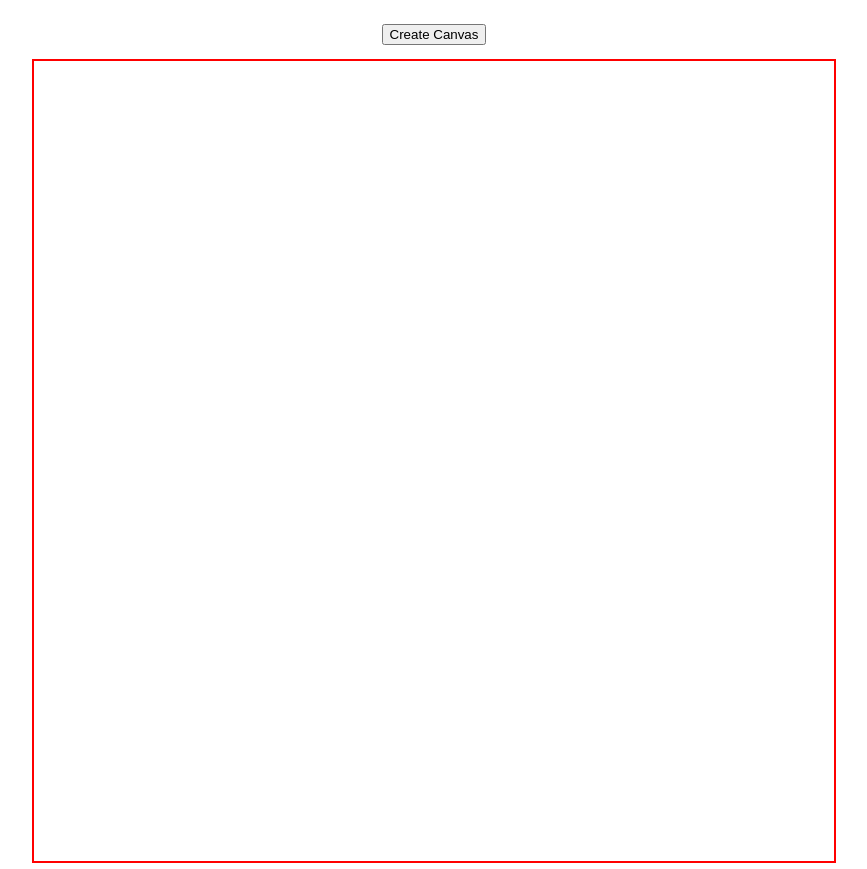
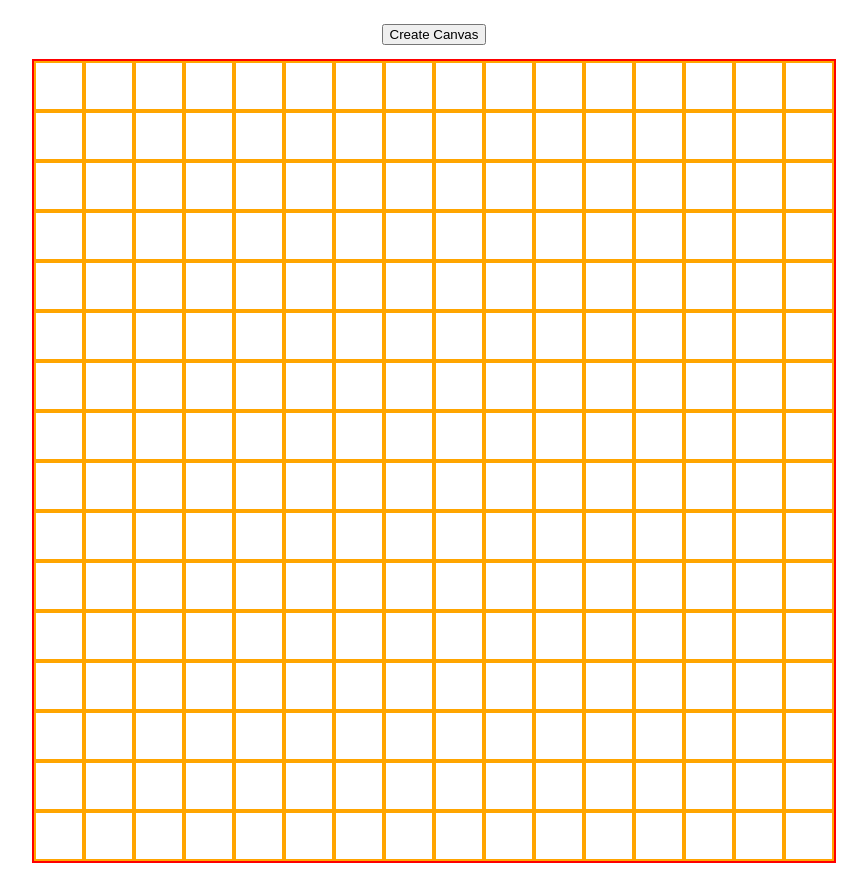
Before and after one commit to Mattheweng1/etch-a-sketch, a plain HTML site: page index.html in a window 1280 px wide. Shown: the whole page, without its empty margins (206-1073 px from the left). Drawn offline with Linux system fonts and the light colour scheme.

Commit message:
Create function to create canvas grid of squares
Added 'defer' to script link in html.
Changed some labeling.

```diff
--- a/index.html
+++ b/index.html
@@ -5,12 +5,12 @@
     <meta http-equiv="X-UA-Compatible" content="IE=edge">
     <meta name="viewport" content="width=device-width, initial-scale=1.0">
     <link rel="stylesheet" type="text/css" href="style.css">
-    <script src="script.js"></script>
+    <script src="script.js" defer></script>
     <title>Etch-a-Sketch</title>
 </head>
 <body>
-    <button class="create-canvas">Create Canvas</button>
-    <div class="canvas">
+    <button class="createCanvas">Create Canvas</button>
+    <div id="canvas">
 
     </div>
 </body>
--- a/script.js
+++ b/script.js
@@ -0,0 +1,35 @@
+const canvas = document.getElementById('canvas');
+
+function addRow() {
+    const canvasRow = document.createElement('div');
+    canvasRow.classList.add('canvasRow');
+    canvas.appendChild(canvasRow);
+}
+
+function addRows(rows) {
+    for (i = 0; i < rows; i++) {
+        addRow();
+    }
+}
+
+function createItem() {
+    const canvasItem = document.createElement('div');
+    canvasItem.classList.add('canvasItem');
+    return canvasItem;
+}
+
+function addItems(items) {
+    const canvasRows = Array.from(document.querySelectorAll('.canvasRow'));
+    canvasRows.forEach((canvasRow) => {
+        for (i = 0; i < items; i++) {
+            canvasRow.appendChild(createItem());
+        }
+    })
+}
+
+function createCanvas(dimensions) {
+    addRows(dimensions);
+    addItems(dimensions);
+}
+
+createCanvas(16);
--- a/style.css
+++ b/style.css
@@ -11,11 +11,11 @@ body {
     flex-direction: column;
 }
 
-button.create-canvas {
+button.createCanvas {
     margin: 16px;
 }
 
-.canvas {
+#canvas {
     width: 800px;
     height: 800px;
     outline: 2px solid red;
@@ -24,13 +24,12 @@ button.create-canvas {
     flex-direction: column;
 }
 
-.canvas-row {
+.canvasRow {
     display: flex;
     flex: 1;
-    border: 2px solid blue;
 }
 
-.row-item {
+.canvasItem {
     flex: 1;
-    border: 1px solid green;
+    border: 2px solid orange;
 }
```
